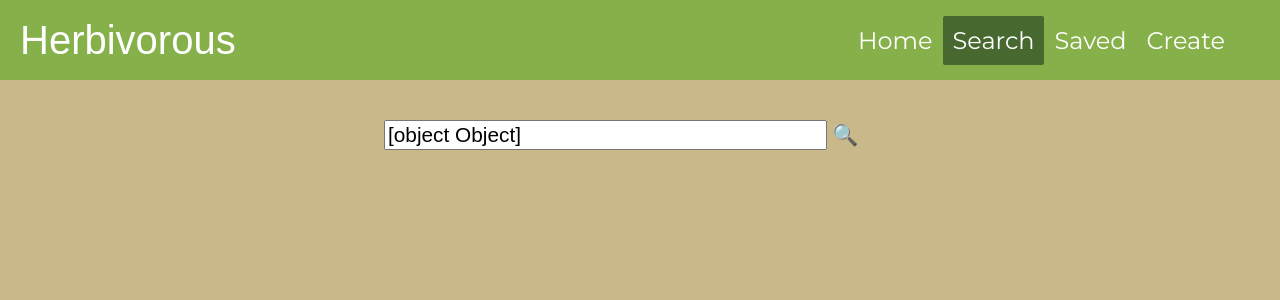
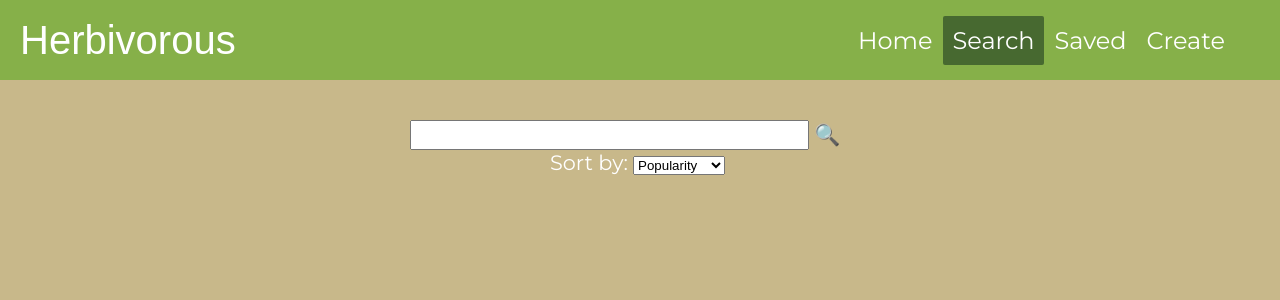
Before and after one commit to Pete-Fowler/herbivorous, a React (Create React App) app: page /search in a window 1280 px wide. Shown: the top 300 px of the page. Built offline with nearby package versions, Linux system fonts and the light colour scheme; no server answers; data requests are answered from the project's data file; a web font is replaced by a local one.

Commit message:
Draft sort by
data.sort is returning undefined

```diff
--- a/src/components/Search.js
+++ b/src/components/Search.js
@@ -11,7 +11,8 @@ function Search({ addRecipe, removeRecipe, results, setResults }) {
   const firstRender = useRef(true);
 
   function handleChange(e) {
-    setData(e.target.value);
+    setData([e.target.name] = e.target.value);
+    console.log(data.sort);
   }
 
   function handleSubmit(e) {
@@ -61,8 +62,18 @@ function Search({ addRecipe, removeRecipe, results, setResults }) {
         <div id='search'>
           <div id='search-box'>
             <form onSubmit={handleSubmit}>
-              <input type='text' name='string' value={data} onChange={handleChange}></input>
-              <button type='submit' id='search-btn'>🔍</button>
+              <div id='search-bar'>
+                <input type='text' name='string' value={data.string} onChange={handleChange}></input>
+                <button type='submit' id='search-btn'>🔍</button>
+              </div>
+              <label for="sort-by">Sort by:
+                <select id='sort-by' value={data.sort} onChange={handleChange}>
+                  <option name='popularity' value='popularity'>Popularity</option>
+                  <option name='healthiness'        value='healthiness'>Healthiness</option>
+                  <option name='time' value='time'>Prep time</option>
+                  <option name='random' value='random'>Random</option>
+                </select>
+              </label>
             </form>
           </div>
           {loaded === 'start' ? Spinner()
--- a/src/styles/Search.css
+++ b/src/styles/Search.css
@@ -6,10 +6,24 @@
   padding-bottom: 20px;
 }
 
+#search form {
+  display: flex;
+  flex-direction: column;
+  align-items: center;
+}
+
+#search-bar {
+  width: 90%;
+}
+
 #search input {
   font-size: 1.3rem;
   margin-top: 40px;
   width: 85%;
+}
+
+#sort-by {
+  margin: 5px;
 }
 
 #search-box {
```
